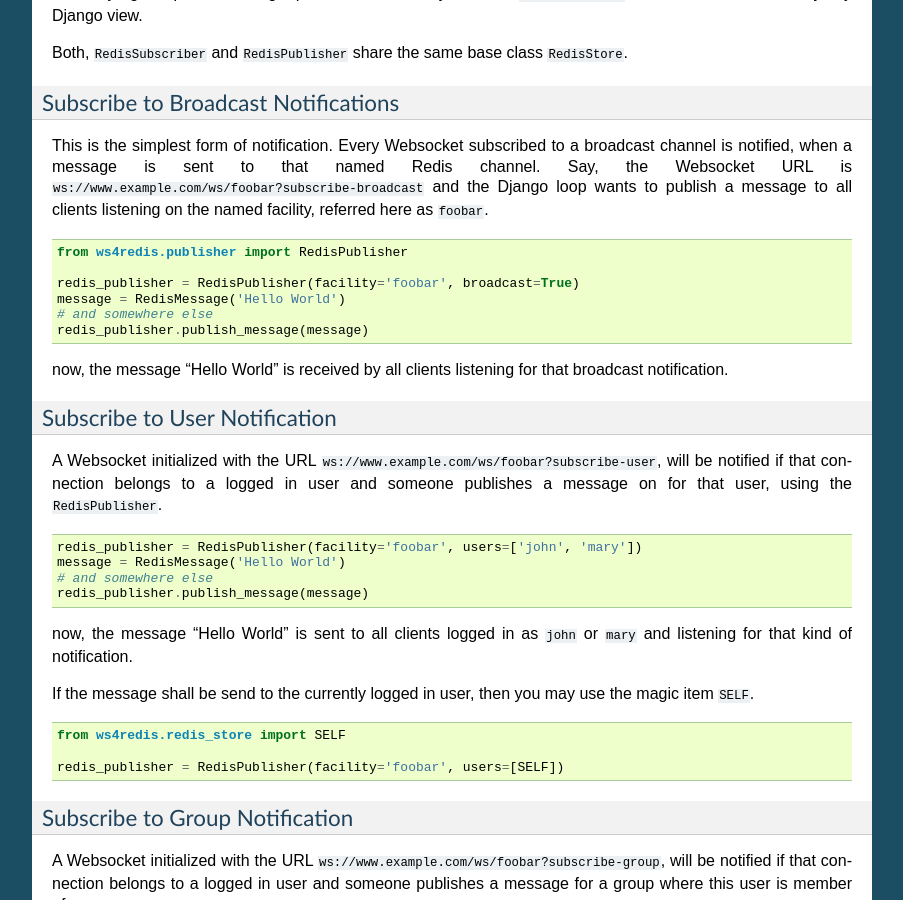
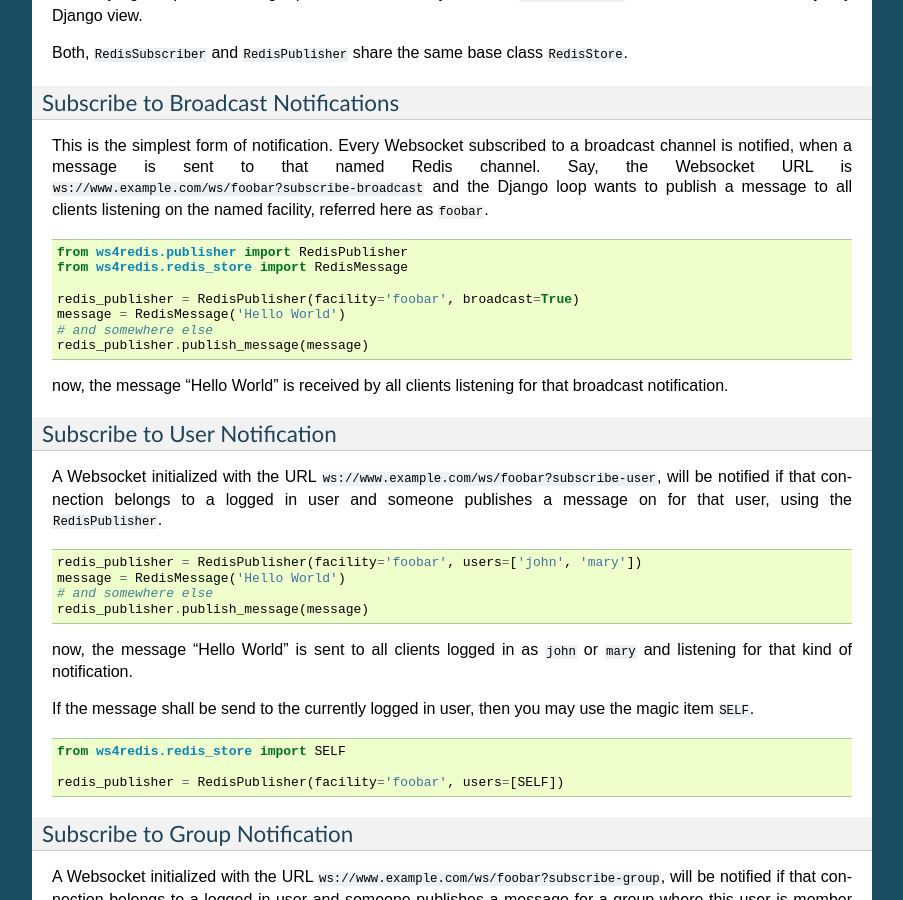
Before and after one commit to jrief/django-websocket-redis, a Sphinx documentation site: the page built from docs/usage.rst, in a window 1280 px wide and 900 px high, scrolled down 1752 px. Shown: the whole window, without its empty margins (198-1101 px from the left). Built offline with Sphinx 7.4.7, drawn with Linux system fonts in a browser that asks for light colours.

Commit message:
Add missing import of RedisMessage

```diff
--- a/docs/usage.rst
+++ b/docs/usage.rst
@@ -113,6 +113,7 @@ message to all clients listening on the named facility, referred here as ``fooba
 .. code-block:: python
 
 	from ws4redis.publisher import RedisPublisher
+	from ws4redis.redis_store import RedisMessage
 
 	redis_publisher = RedisPublisher(facility='foobar', broadcast=True)
 	message = RedisMessage('Hello World')
```
